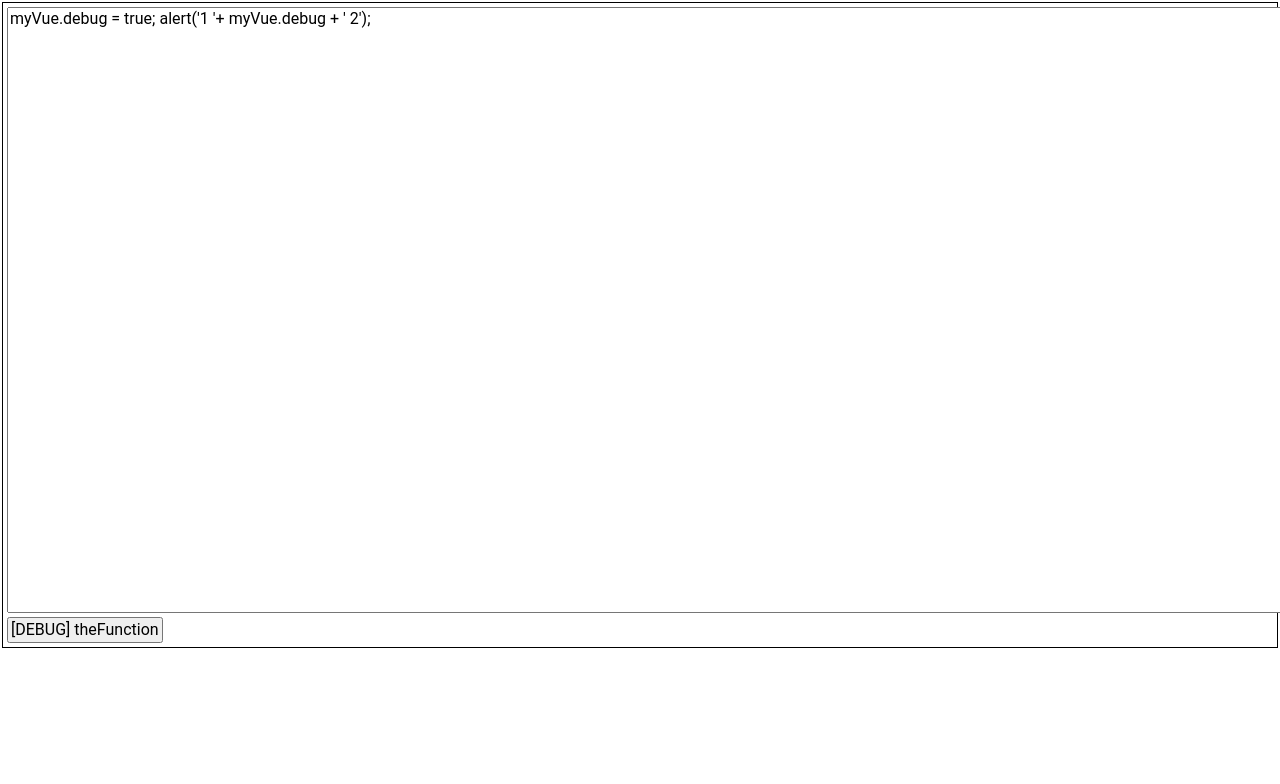
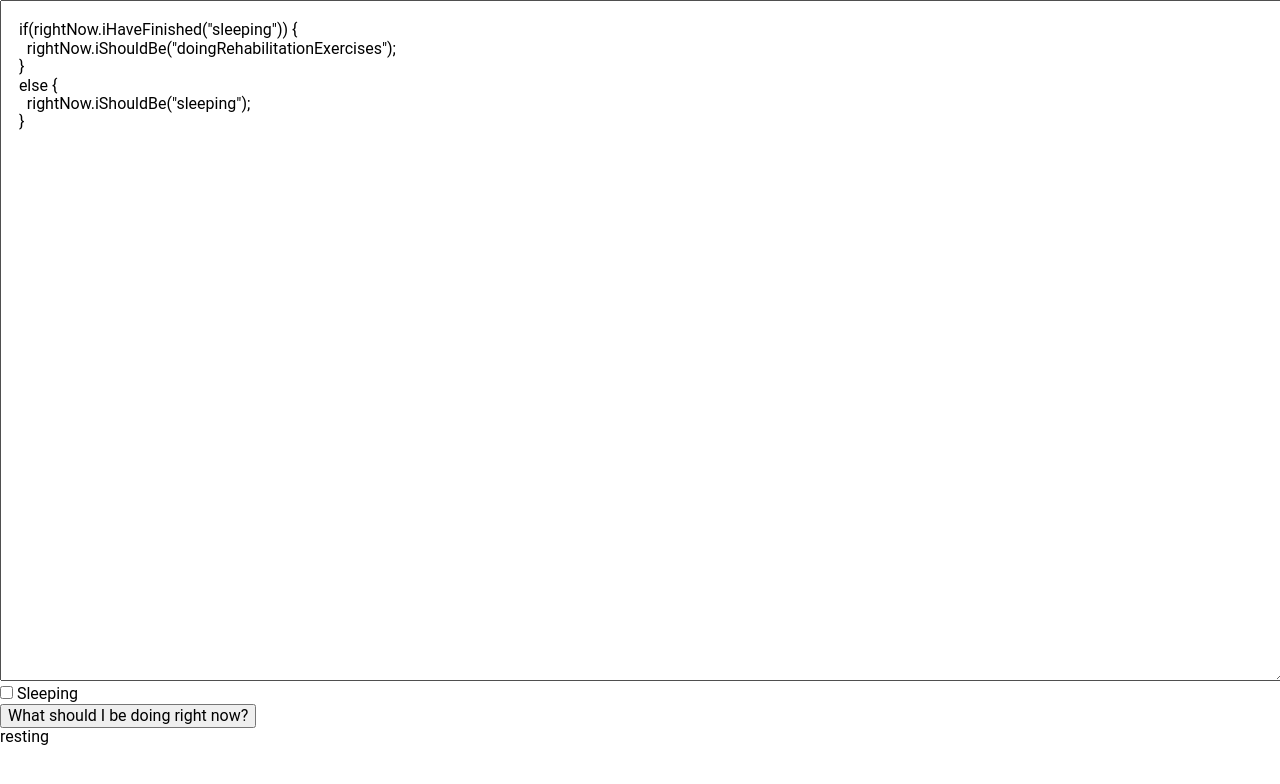
Before and after one commit to Jinjinov/what-should-i-be-doing-right-now, a plain HTML site: page index.html in a window 1280 px wide. Drawn offline with nearby package versions, Linux system fonts and the light colour scheme.

Commit message:
added tasks

```diff
--- a/index.css
+++ b/index.css
@@ -1,6 +1,13 @@
 body {
     font-family:'Roboto', 'Helvetica Neue', 'Helvetica', 'Arial', sans-serif;
 }
+
+textarea {
+    width: 100%;
+    padding-bottom: 50%;
+}
+
+/*
 select:required:invalid {
     color: gray;
 }
@@ -52,3 +59,4 @@ p {
     border-style: solid;
     border-width: 1px;
 }
+*/
--- a/index.html
+++ b/index.html
@@ -20,10 +20,21 @@
   <body>
     <div id="app">
       <div v-if="debug">
-          {{ debug }}
+        {{ debug }}
       </div>
-      <textarea v-model="theInstructions" placeholder="add multiple lines"></textarea>
-      <button v-on:click="theFunction()">[DEBUG] theFunction</button>
+      <div>
+        <textarea v-model="theInstructions" placeholder="add multiple lines"></textarea>
+      </div>
+      <div>
+        <input type="checkbox" id="sleeping" v-model="tasks.sleeping">
+        <label for="sleeping">Sleeping</label>
+      </div>
+      <div>
+        <button v-on:click="theFunction()">What should I be doing right now?</button>
+      </div>
+      <div>
+        {{ task }}
+      </div>
     </div>
 
     <noscript>Sorry, your browser does not support JavaScript!</noscript>
--- a/index.js
+++ b/index.js
@@ -13,7 +13,7 @@ const router = new VueRouter({
 })
 /**/
 // this is the Vue.js app
-const myVue = new Vue({
+const rightNow = new Vue({
     el: '#app',
     //router,
     watch:{
@@ -26,7 +26,29 @@ const myVue = new Vue({
     data: {
       debug: false,
       path: window.location.pathname,
-      theInstructions: "myVue.debug = true; alert('1 '+ myVue.debug + ' 2');"
+      tasks: {
+        sleeping: false,
+        doingRehabilitationExercises: false,
+        eating: false,
+        working: false,
+        cleaning: false,
+        workingOut: false,
+        programming: false,
+        doingCalisthenicsExercises: false,
+        hiking: false,
+        climbing: false,
+        dancing: false
+      },
+      task: "resting",
+      theInstructions:
+`
+    if(rightNow.iHaveFinished("sleeping")) {
+      rightNow.iShouldBe("doingRehabilitationExercises");
+    }
+    else {
+      rightNow.iShouldBe("sleeping");
+    }
+`
     },
     //-------------------------------------------------------------------------
     // pouchdb
@@ -49,6 +71,12 @@ const myVue = new Vue({
       theFunction(){
         return new Function(this.theInstructions)();
       },
+      iHaveFinished(task){
+        return this.tasks[task];
+      },
+      iShouldBe(task){
+        this.task = task;
+      }
     },
     beforeCreate(){
       //var found = false; // #1 , vuepouch -> #2
```
